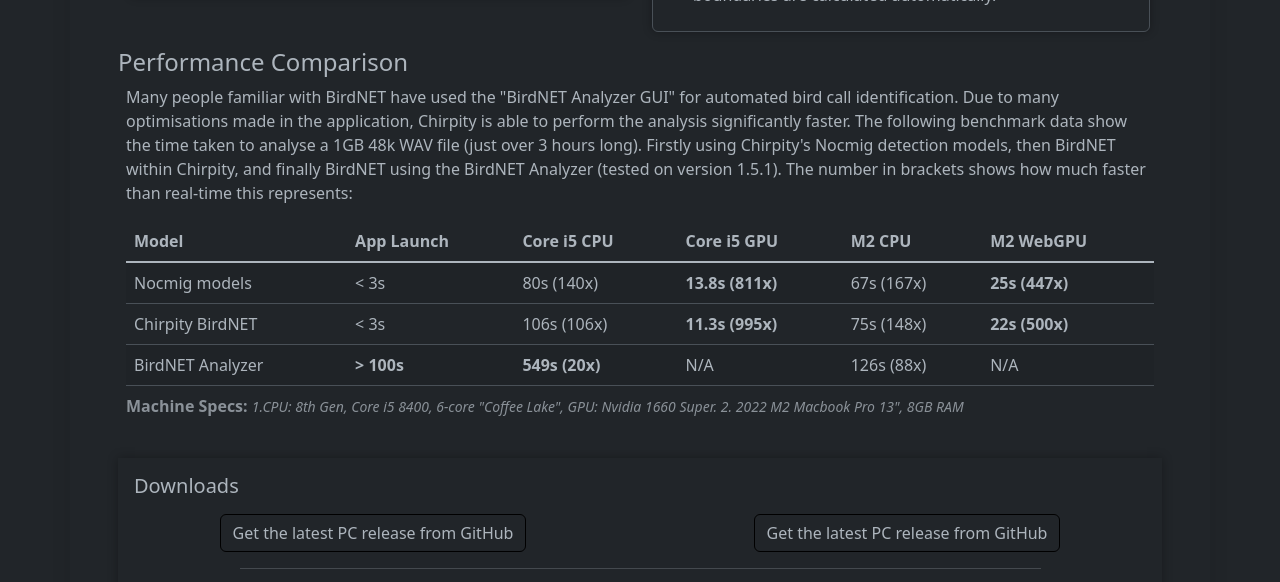
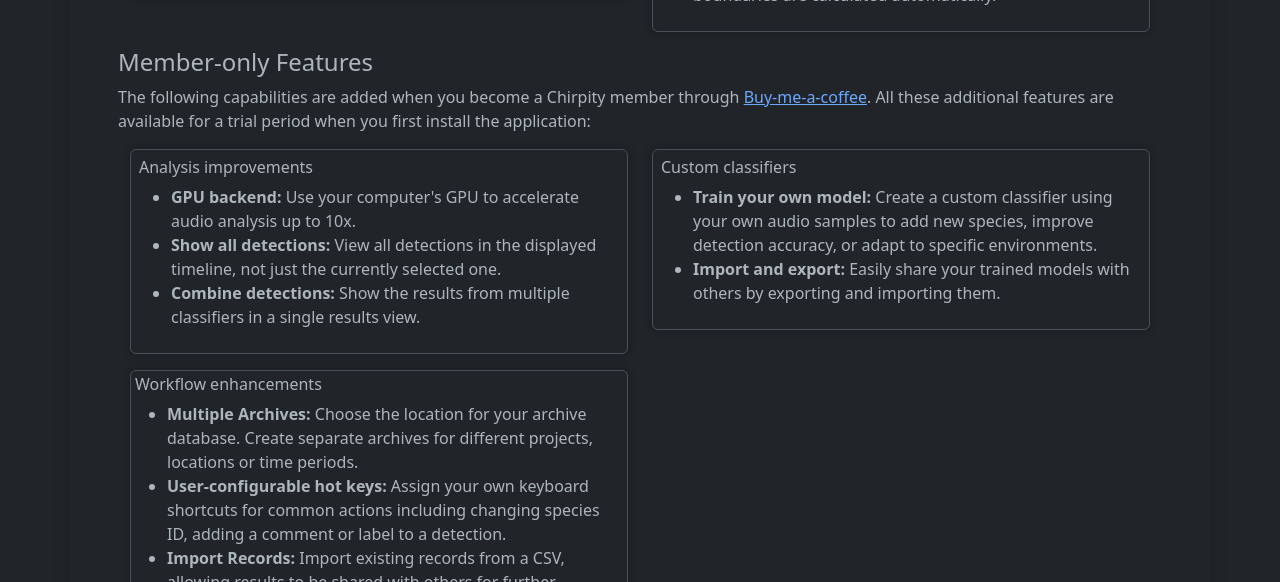
Before and after one commit to Mattk70/Chirpity-Website, a plain HTML site: page index.html in a window 1280 px wide. Shown: the part 1687-2269 px from the top of the page. Drawn offline with nearby package versions, Linux system fonts and the light colour scheme; no server answers.

Commit message:
Add member features

```diff
--- a/index.html
+++ b/index.html
@@ -277,7 +277,7 @@
       </div>
 
       <!-- Features -->
-      <h4>Key Features</h4>
+      <h4>Free Features</h4>
 
       <!-- Modal -->
       <div
@@ -426,6 +426,59 @@
           </div>
         </div>
       </div>
+
+      <!-- Member Features -->
+      <h4>Member-only Features</h4>
+      <p>The following capabilities are added when you become a Chirpity member through <a href="https://www.buymeacoffee.com/matthew_kirkland" target="_blank">Buy-me-a-coffee</a>. All these additional features are available for a trial period when you first install the application:</p>
+      <div class="container">
+        <div class="row">
+          <div class="col-12 col-md-6">
+            <fieldset class="border rounded mb-3 p-2">
+              <legend class="h6">Analysis improvements</legend>
+              <ul>
+                <li>
+                  <strong>GPU backend:</strong> Use your computer's GPU to accelerate audio analysis up to 10x.
+                </li>
+                <li>
+                  <strong>Show all detections:</strong> View all detections in the displayed timeline, not just the currently selected one.
+                </li>
+                <li><strong>Combine detections:</strong> Show the results from multiple classifiers in a single results view.</li>
+              </ul>
+            </fieldset>
+          </div>
+          <div class="col-12 col-md-6">
+            <fieldset class="border rounded mb-3 p-2">
+              <legend class="h6">Custom classifiers</legend>
+              <ul>
+                <li>
+                  <!--span class="badge text-bg-danger">New!</span -->
+                  <strong>Train your own model:</strong> Create a custom classifier using your own audio samples to add new species, improve detection accuracy, or adapt to specific environments.
+                </li>
+                <li>
+                  <strong>Import and export:</strong> Easily share your trained models with others by exporting and importing them.
+                </li>
+              </ul>
+            </fieldset>
+          </div>
+          <div class="col-12 col-md-6">
+            <fieldset class="border rounded mb-3 p-1">
+              <legend class="h6">Workflow enhancements</legend>
+              <ul>
+                <li>
+                  <strong>Multiple Archives:</strong> Choose the location for your archive database. Create separate archives for different projects, locations or time periods.
+                </li>
+                <li>
+                  <strong>User-configurable hot keys:</strong> Assign your own keyboard shortcuts for common actions including changing species ID, adding a comment or label to a detection.
+                </li>
+                <li>
+                  <strong>Import Records:</strong> Import existing records from a CSV, allowing results to be shared with others for further analysis.
+                </li>
+              </ul>
+            </fieldset>
+          </div>
+        </div>
+      </div>
+      <!-- End member only Features  -->
       <h4>Performance Comparison</h4>
       <div class="m-2">
         <p>
@@ -611,7 +664,7 @@
       <hr />
       <h4><span class="badge text-bg-warning">New</span> Additional Classifiers</h4>
       <div class="m-2">
-        Chirpity allows Buy-Me-A-Coffee members to train and import additional classifiers to expand its classification capabilities.
+        Chirpity allows <a href="https://www.buymeacoffee.com/matthew_kirkland" target="_blank">Buy-me-a-coffee</a> members to train and import additional classifiers to expand its classification capabilities.
         <p>
           To use the classifier below, download the ZIP file, extract it and import the model from Chirpity's train menu.
         </p>
```
